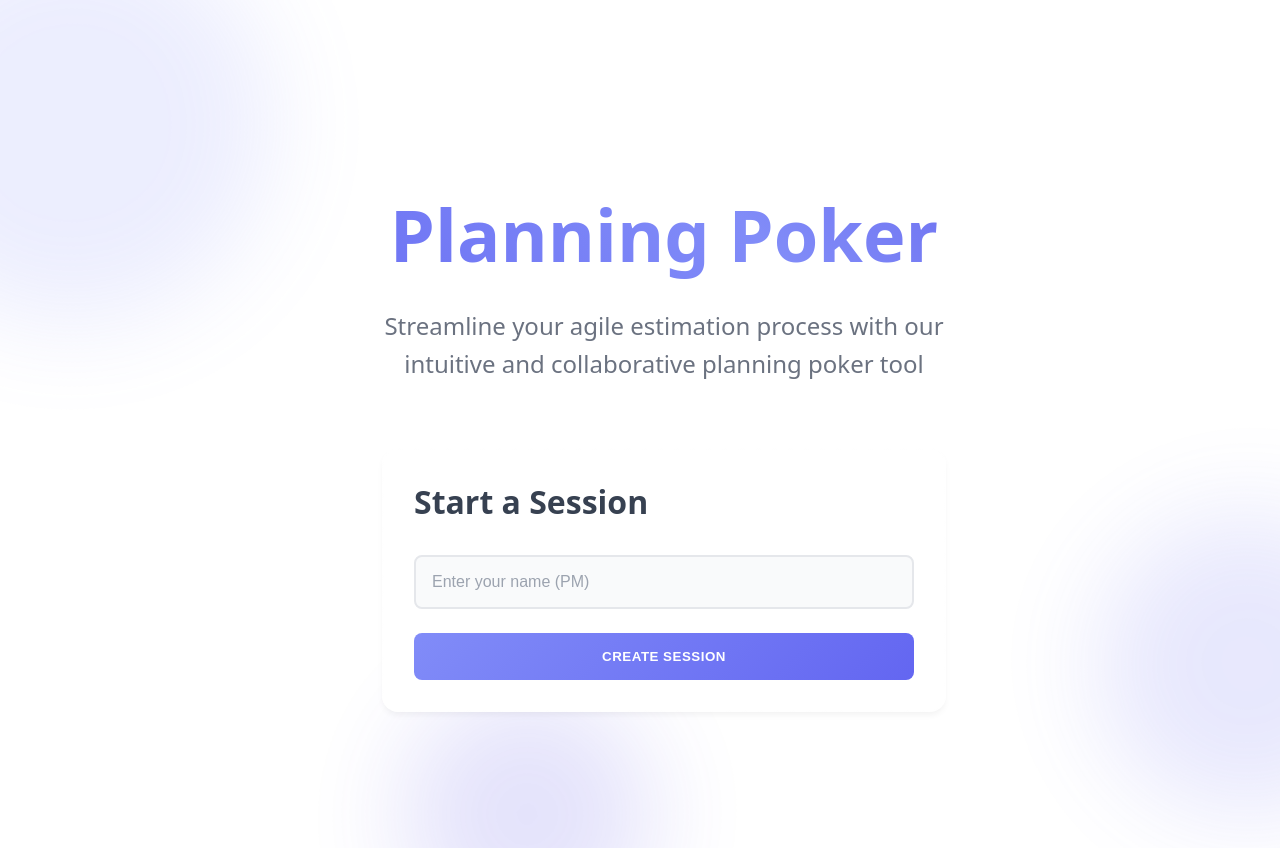
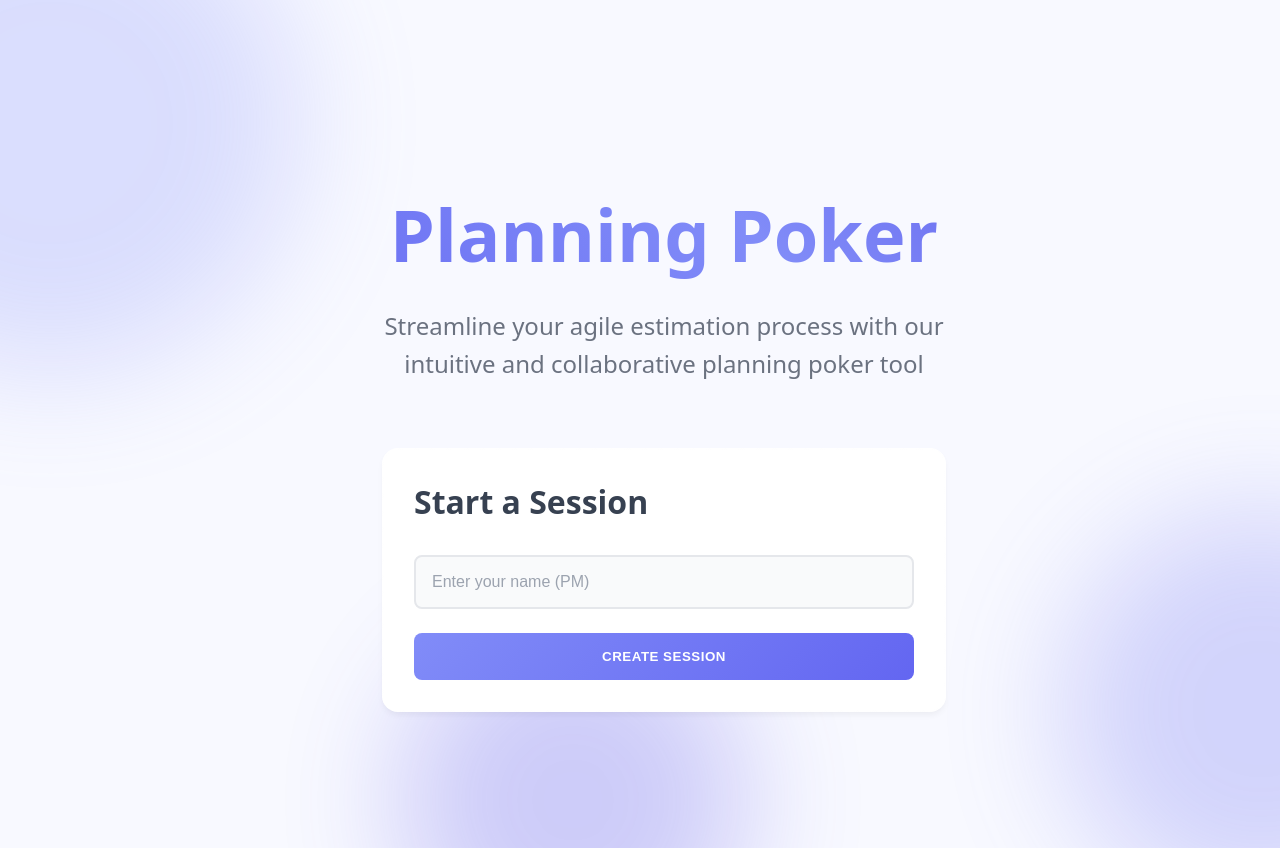
Before and after one commit to thomasdqr/easyplanitpoker, a React (Vite) app: page / in a window 1280 px wide. Shown: the top 848 px of the page. Built offline with nearby package versions, Linux system fonts and the light colour scheme.

Commit message:
Better home again

```diff
--- a/src/pages/Home.tsx
+++ b/src/pages/Home.tsx
@@ -7,15 +7,44 @@ import '../styles/pages/Home.css';
 export default function Home() {
   const [pmName, setPmName] = useState('');
   const [loading, setLoading] = useState(false);
-  const cursorGlowRef = useRef<HTMLDivElement>(null);
+  const [mousePosition, setMousePosition] = useState({ x: 0, y: 0 });
+  const dotsRef = useRef<(HTMLDivElement | null)[]>([]);
   const navigate = useNavigate();
 
   useEffect(() => {
     const handleMouseMove = (e: MouseEvent) => {
-      if (cursorGlowRef.current) {
-        cursorGlowRef.current.style.left = `${e.clientX}px`;
-        cursorGlowRef.current.style.top = `${e.clientY}px`;
-      }
+      const { clientX, clientY } = e;
+      setMousePosition({ x: clientX, y: clientY });
+
+      // Update each dot's position based on distance from cursor
+      dotsRef.current.forEach((dot, index) => {
+        if (!dot) return;
+
+        const rect = dot.getBoundingClientRect();
+        const dotCenterX = rect.left + rect.width / 2;
+        const dotCenterY = rect.top + rect.height / 2;
+
+        // Calculate distance between dot and cursor
+        const distanceX = clientX - dotCenterX;
+        const distanceY = clientY - dotCenterY;
+        const distance = Math.sqrt(distanceX * distanceX + distanceY * distanceY);
+
+        // Maximum distance for interaction
+        const maxDistance = 400;
+
+        if (distance < maxDistance) {
+          // Calculate movement strength (stronger when closer)
+          const strength = (maxDistance - distance) / maxDistance;
+          const moveX = (distanceX / distance) * strength * 30;
+          const moveY = (distanceY / distance) * strength * 30;
+
+          // Apply transform with both the floating animation and mouse interaction
+          dot.style.transform = `translate(${moveX}px, ${moveY}px)`;
+        } else {
+          // Reset position if cursor is too far
+          dot.style.transform = 'translate(0, 0)';
+        }
+      });
     };
 
     window.addEventListener('mousemove', handleMouseMove);
@@ -39,9 +68,13 @@ export default function Home() {
   return (
     <div className="home-container">
       <div className="background-dots">
-        <div className="dot" />
-        <div className="dot" />
-        <div className="dot" />
+        {[...Array(3)].map((_, i) => (
+          <div
+            key={i}
+            ref={el => dotsRef.current[i] = el}
+            className={`dot dot-${i + 1}`}
+          />
+        ))}
       </div>
 
       <div className="hero-section">
--- a/src/styles/pages/Home.css
+++ b/src/styles/pages/Home.css
@@ -6,7 +6,7 @@
   align-items: center;
   justify-content: center;
   padding: var(--spacing-lg);
-  background: white;
+  background: #f8f9ff;
   position: relative;
   overflow: hidden;
 }
@@ -24,36 +24,34 @@
 .dot {
   position: absolute;
   border-radius: 50%;
-  filter: blur(50px);
-  opacity: 0.15;
-  animation: floatDot linear infinite;
+  filter: blur(60px);
+  opacity: 0.25;
+  transition: transform 0.5s cubic-bezier(0.23, 1, 0.32, 1);
+  will-change: transform;
 }
 
-.dot:nth-child(1) {
+.dot-1 {
+  width: 500px;
+  height: 500px;
+  background: #818cf8;
+  top: -15%;
+  left: -15%;
+}
+
+.dot-2 {
   width: 400px;
   height: 400px;
-  background: #818cf8;
-  top: -10%;
-  left: -10%;
-  animation-duration: 25s;
+  background: #6366f1;
+  top: 60%;
+  right: -10%;
 }
 
-.dot:nth-child(2) {
-  width: 300px;
-  height: 300px;
-  background: #6366f1;
-  top: 60%;
-  right: -5%;
-  animation-duration: 30s;
-}
-
-.dot:nth-child(3) {
-  width: 250px;
-  height: 250px;
+.dot-3 {
+  width: 350px;
+  height: 350px;
   background: #4f46e5;
-  bottom: -10%;
+  bottom: -15%;
   left: 30%;
-  animation-duration: 20s;
 }
 
 /* Rest of the styles remain the same but remove cursor-glow */
```
